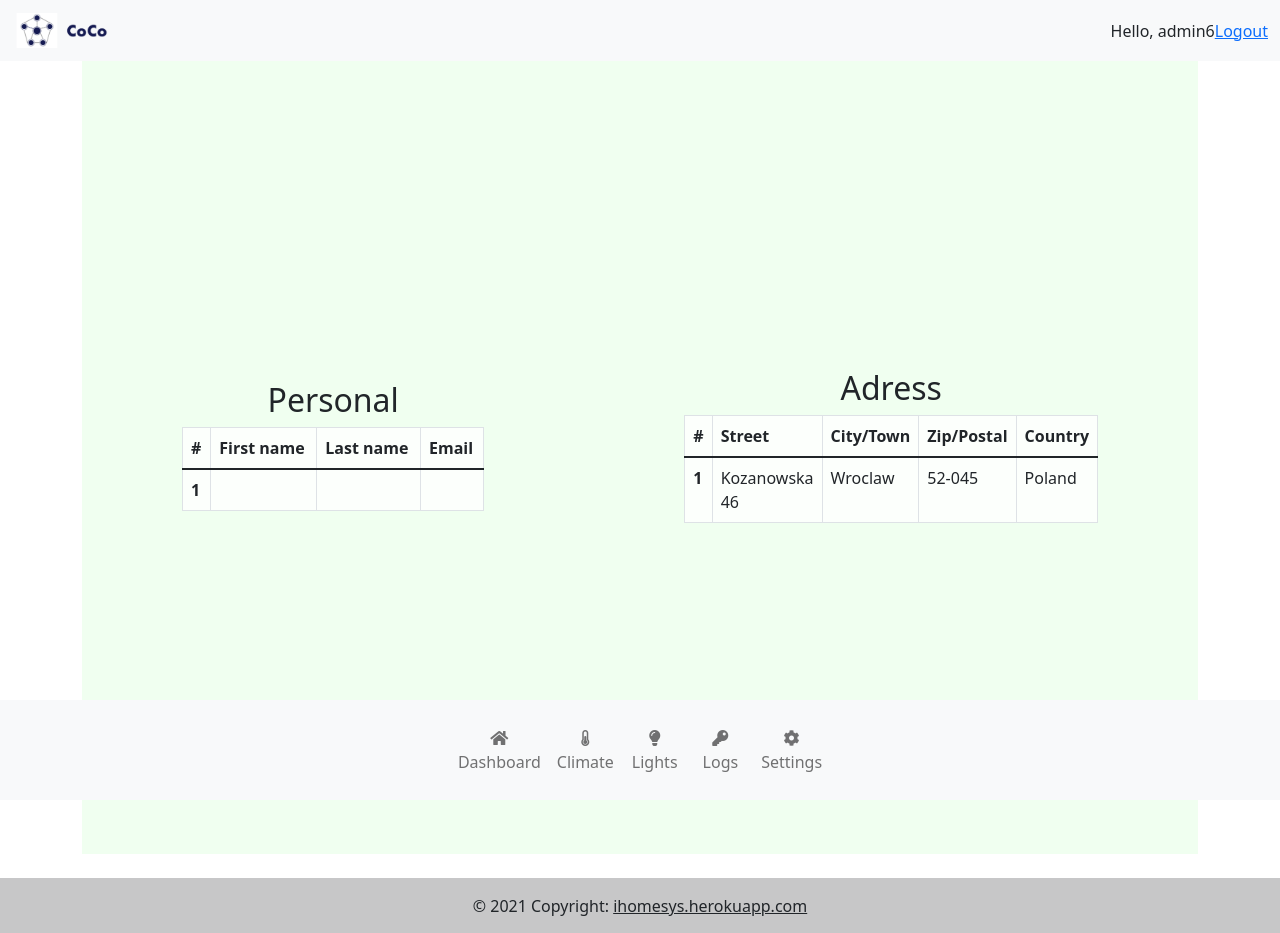
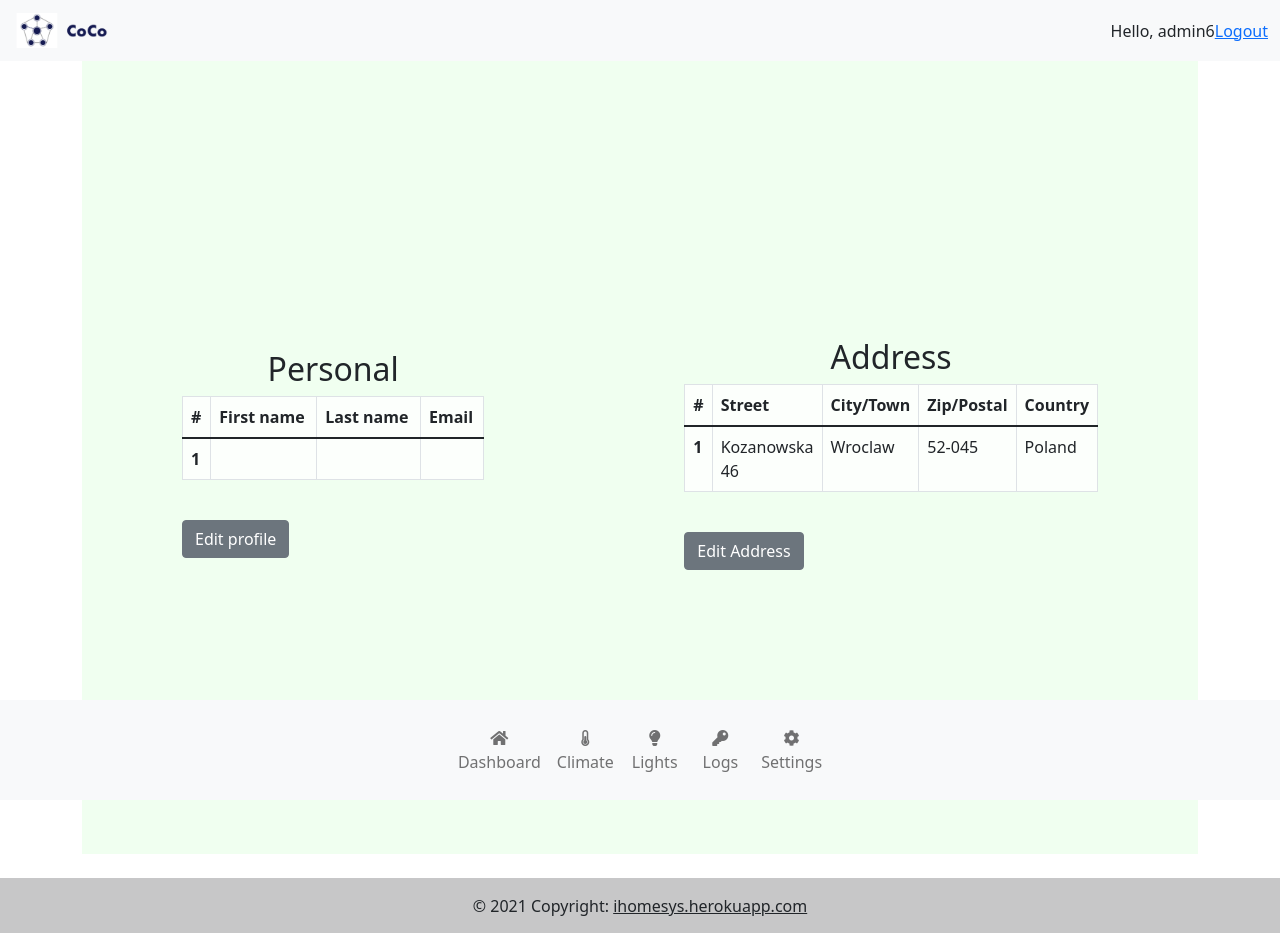
Before and after one commit to SergeiVorobev/Smart-home-website, a Django app: page /settings/ in a window 1280 px wide. Shown: the top 933 px of the page. Run offline with Django 3.2, Linux system fonts and the light colour scheme; a user stored in the database is signed in; lists and menus that the app fills with data are empty; some libraries are stand-ins or nearby versions.

Commit message:
edit function update

```diff
--- a/smart_home/urls.py
+++ b/smart_home/urls.py
@@ -11,5 +11,7 @@ urlpatterns =[
      path('logs/', views.all_logs, name="logs"),
      path('settings/', views.settings, name="settings"),
      path('personal/', views.personal, name="person"),
+     path('edit_profile/', views.edit_profile, name="edit_profile"),
+     path('edit_address/', views.edit_address, name="edit_address"),
 
 ]
--- a/smart_home/views.py
+++ b/smart_home/views.py
@@ -88,3 +88,11 @@ def settings(request):
 def personal(request):
     # climate_list = Climate.objects.all().order_by('event_date')
     return render(request, 'personal.html')
+
+@login_required(login_url='login')
+def edit_profile(request):
+    return render(request, 'edit_profile.html')
+
+@login_required(login_url='login')
+def edit_address(request):
+    return render(request, 'edit_address.html')
--- a/templates/settings.html
+++ b/templates/settings.html
@@ -14,13 +14,7 @@
 ">
 
             <section>
-{#                <div class="btn-group" role="group" aria-label="Basic example">#}
-{#                  <button type="button" class="btn btn-primary">PERSONAL</button>#}
-{#                  <button type="button" class="btn btn-primary">ADDRESS</button>#}
-{#                  <button type="button" class="btn btn-primary">PASSWORD</button>#}
-{#                </div>#}
-{#                {% block content %}#}
-{#                {% endblock %}#}
+
                 <div class="table-responsive col-lg-12">
                     <h2 class="text-center">Personal</h2>
                     <table class="table table-hover table-bordered" style="background-color: rgba(255, 255, 255, 0.8); ">
@@ -37,17 +31,20 @@
                           <th scope="row">1</th>
                           <td>{{ request.firstname }}</td>
                           <td>{{ request.lastname }}</td>
-                            <td>{{ request.email }}</td>
+                          <td>{{ request.email }}</td>
                         </tr>
 
                       </tbody>
                     </table>
+                    <br>
+                    <button type="button" href="{% url 'edit_profile' %}" class="btn btn-secondary">Edit profile</button>
+
                 </div>
 
             </section>
             <section>
                 <div class="table-responsive col-lg-12">
-                    <h2 class="text-center">Adress</h2>
+                    <h2 class="text-center">Address</h2>
                     <table class="table table-hover table-bordered" style="background-color: rgba(255, 255, 255, 0.8); ">
                         <thead>
                         <tr>
@@ -68,7 +65,9 @@
                         </tr>
 
                       </tbody>
-                        </table>
+                    </table>
+                    <br>
+                    <button type="button" href="{% url 'edit_address' %}" class="btn btn-secondary">Edit Address</button>
                 </div>
             </section>
 
```
Also changed, not shown: templates/edit_address.html (added, +10 -0 lines), templates/edit_profile.html (added, +10 -0 lines), db.sqlite3.
